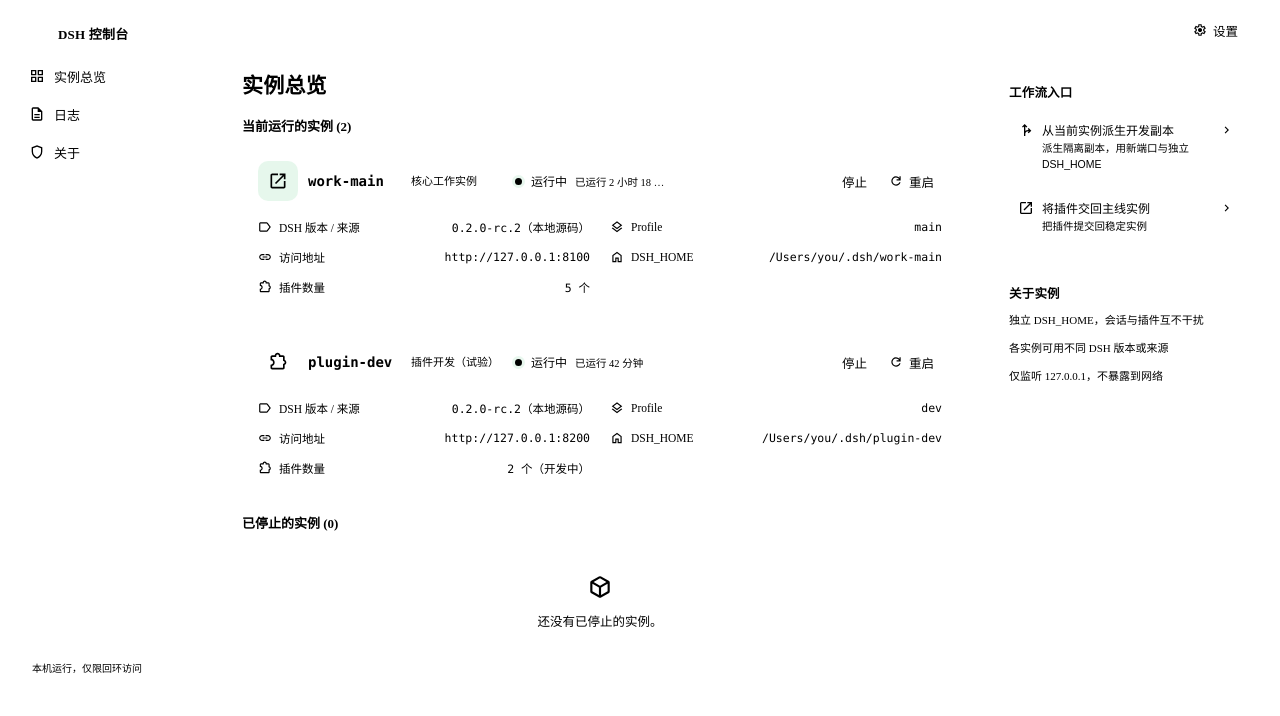
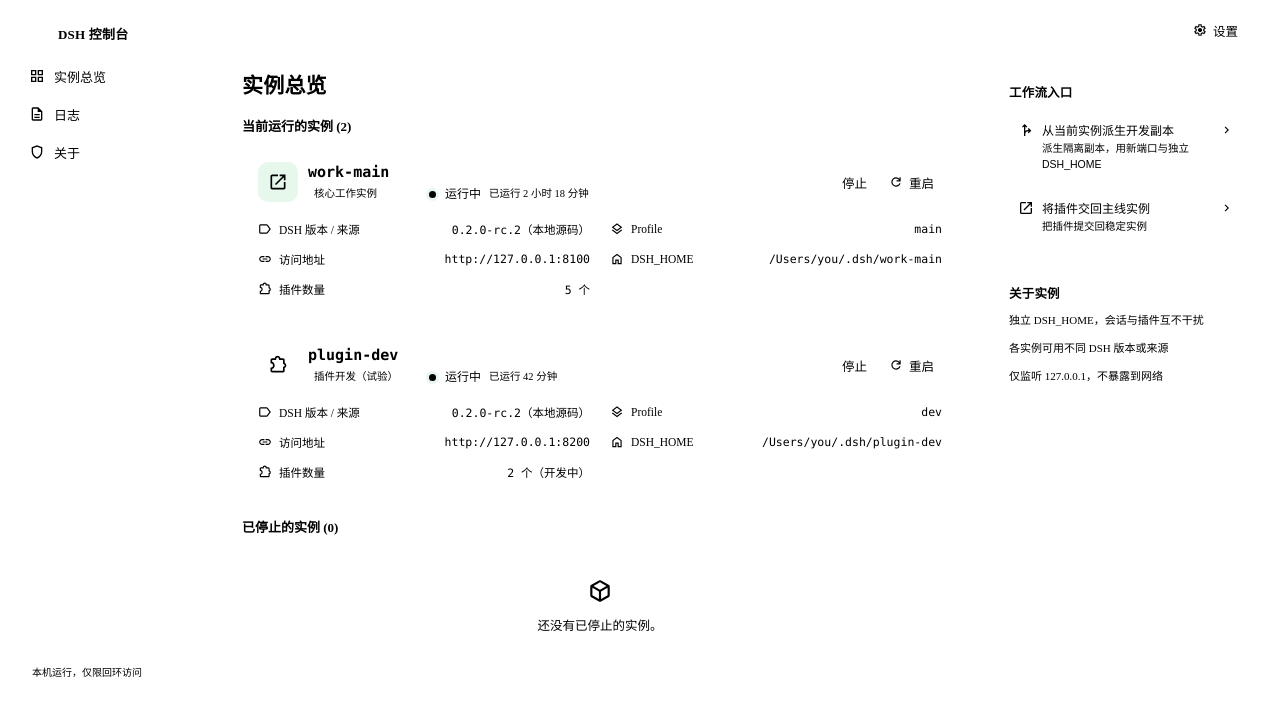
Before and after one commit to conglinyizhi/dsh-console, a Vue app: page / in a window 1280 px wide. Shown: the top 716 px of the page. Built offline with nearby package versions, Linux system fonts and the light colour scheme; the HTML template or start-up script is replaced by a standard one.

Commit message:
style: 实例卡头改成标题加副标题两行
第一行实例名，第二行类型标签加状态点与运行时长
图标底板跨两行居中，按钮组在两行块里垂直居中
副标题内部用固定轨道，两卡的状态点位置不跟标签宽度走

```diff
--- a/src/components/InstanceRow.vue
+++ b/src/components/InstanceRow.vue
@@ -40,18 +40,17 @@ const fields = computed<FieldRow[]>(() => {
         <AppIcon :name="instance.tone === 'violet' ? 'puzzle' : 'launch'" :size="20" />
       </span>
 
-      <span class="ident">
-        <span class="name-line">
+      <div class="ident">
+        <div class="title-line">
           <span class="name">{{ instance.name }}</span>
+        </div>
+        <div class="sub-line" :class="{ off: !running }">
           <span class="kind">{{ instance.kind }}</span>
-        </span>
-      </span>
-
-      <span class="state" :class="{ off: !running }">
-        <span class="dot-slot"><i class="dot" /></span>
-        <span class="state-label">{{ running ? '运行中' : '已停止' }}</span>
-        <span class="uptime">已运行 {{ instance.uptime }}</span>
-      </span>
+          <span class="dot-slot"><i class="dot" /></span>
+          <span class="state-label">{{ running ? '运行中' : '已停止' }}</span>
+          <span class="uptime">已运行 {{ instance.uptime }}</span>
+        </div>
+      </div>
 
       <InstanceActions :instance="instance" @action="forward" />
     </header>
@@ -68,10 +67,9 @@ const fields = computed<FieldRow[]>(() => {
 
 <style scoped>
 .row {
-  /* 两卡共用同一套列宽，逐项左右边界可比 */
-  --col-ident: 188px;
-  --col-name: 90px;
-  --col-kind: 106px;
+  /* 两卡共用同一套列宽，逐项左右边界可比。
+     副标题内部同样是固定轨道：类型标签列宽固定，状态点不跟着 pill 走 */
+  --col-kind: 112px;
   --col-state: 38px;
   position: relative;
   display: flex; flex-direction: column; gap: 12px;
@@ -81,42 +79,47 @@ const fields = computed<FieldRow[]>(() => {
   border-radius: var(--radius);
 }
 .row-head {
-  /* 固定栅格：图标底板、名称、类型标签、状态、按钮组各自的轨道固定，
-     两卡的列左边界与按钮组右边界逐项一致，不靠内容自然撑开 */
+  /* 三列固定栅格：图标底板（跨两行垂直居中）| 两行文本块 | 按钮组。
+     两卡列宽一致，标题行左边界、副标题行左边界、按钮组右边界逐项可比 */
   display: grid;
-  grid-template-columns: 40px var(--col-ident) minmax(0, 1fr) auto;
+  grid-template-columns: 40px minmax(0, 1fr) auto;
   align-items: center; column-gap: 10px;
 }
 .tile { width: 40px; height: 40px; flex: none; border-radius: 10px; display: grid; place-items: center; }
 .tile.accent { background: rgba(78, 194, 122, 0.14); color: var(--ok); }
 .tile.violet { background: var(--violet-soft); color: var(--violet); }
-.ident { min-width: 0; display: flex; }
-.name-line {
-  display: grid; grid-template-columns: var(--col-name) var(--col-kind);
-  align-items: center; column-gap: 6px; min-width: 0;
+.ident {
+  /* 标题行 + 副标题行，行间距 2px，两行同一起点、左对齐 */
+  min-width: 0; display: flex; flex-direction: column; gap: 2px;
 }
+.title-line { min-width: 0; }
 .name {
+  display: block;
   font-family: ui-monospace, SFMono-Regular, Menlo, Consolas, monospace;
-  font-size: 14px; font-weight: 600; color: var(--text);
+  font-size: 15px; font-weight: 600; line-height: 22px; color: var(--text);
   white-space: nowrap; overflow: hidden; text-overflow: ellipsis;
 }
 .kind {
-  flex: none; padding: 2px 7px;
+  justify-self: start; align-self: center;
+  padding: 1px 6px;
   border: 1px solid var(--line-strong); border-radius: 999px;
-  font-size: 11px; line-height: 1.35; color: var(--text-mid);
+  font-size: 10.5px; line-height: 1.3; color: var(--text-mid);
   background: var(--panel-soft); white-space: nowrap;
 }
-.state {
-  /* 状态点、状态文案、时长共用卡头这一条中心线：起点分别为固定轨道。
-     第一列是 13px 槽位（7px 点 + 两边各 3px 光环），光环在槽位内，
-     所以运行中与已停止两态的几何完全一致，切状态时点不会跳。
-     左侧留 6px 自有间距：卡头栅格的 10px 列间距会被运行中的光环吃掉 3px，
-     不加这段就会出现"点吸住左边标签"的观感。 */
-  display: grid; grid-template-columns: 13px var(--col-state) minmax(0, 1fr);
-  align-items: center; column-gap: 6px; min-width: 0; color: var(--ok);
-  padding-left: 6px;
+.sub-line {
+  /* 副标题行：类型标签 + 状态点 + 状态文案 + 时长，段间只靠 6px 间距分开，不用分隔符。
+     四段都是固定轨道：第一列是固定宽度的标签列，pill 靠列首摆放，
+     所以状态点的 x 不随 pill 内容变化，两卡的点在同一列上。
+     标签列宽（112px）大于最宽 pill（102px），pill 右缘到 13px 点槽的净间距 ≥16px，
+     不再依赖"额外 padding 抵消光环"，"点吸住标签"不会回来。
+     点槽恒为 13px（7px 点 + 两边各 3px 光环），光环在槽位内，
+     运行中与已停止两态几何完全一致，切状态时点不跳。 */
+  display: grid;
+  grid-template-columns: var(--col-kind) 13px var(--col-state) minmax(0, 1fr);
+  align-items: center; column-gap: 6px; min-width: 0;
+  font-size: 12px; line-height: 18px; color: var(--ok);
 }
-.state.off { color: var(--text-dim); }
+.sub-line.off { color: var(--text-dim); }
 .dot-slot {
   width: 13px; height: 13px;
   display: grid; place-items: center;
@@ -125,7 +128,7 @@ const fields = computed<FieldRow[]>(() => {
   width: 7px; height: 7px; border-radius: 50%;
   background: currentColor; box-shadow: 0 0 0 3px rgba(78, 194, 122, 0.13);
 }
-.state.off .dot { box-shadow: none; }
+.sub-line.off .dot { box-shadow: none; }
 .state-label { font-size: 12px; }
 .uptime {
   font-size: 10.5px; color: var(--text-dim);
```
